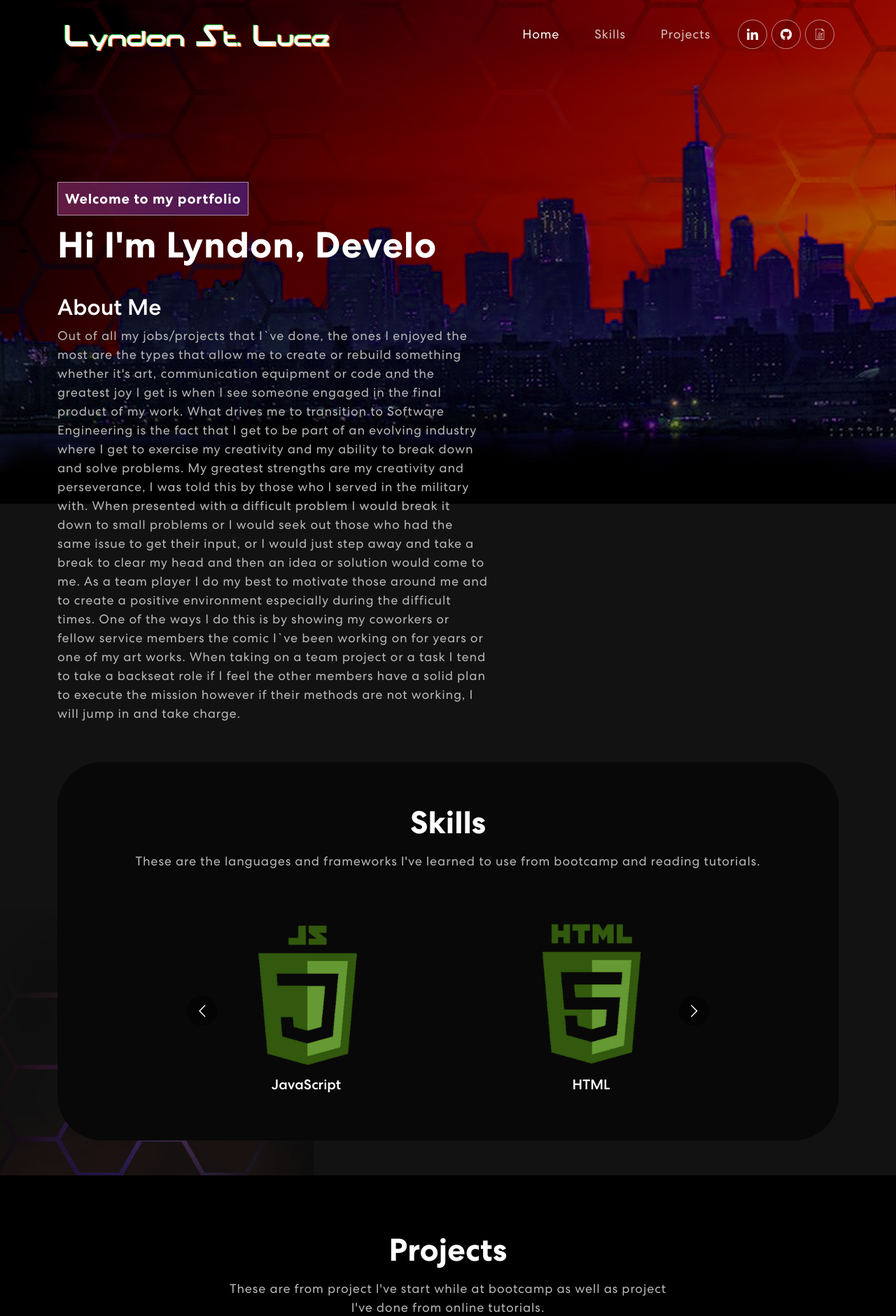
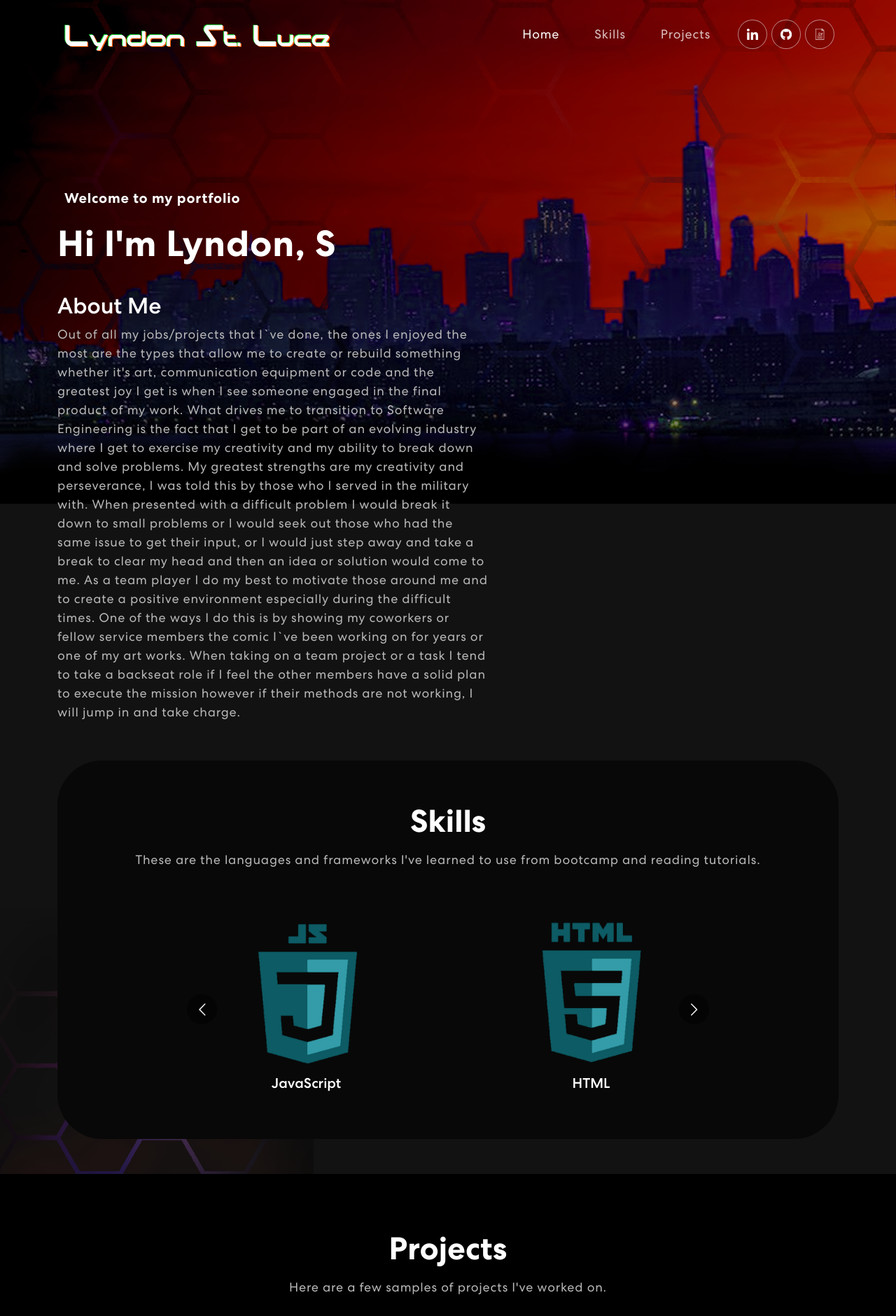
Before and after one commit to LyndonYRB/portfolio2022, a React (Create React App) app: page / in a window 1280 px wide. Shown: the top 1881 px of the page at 70% size. Built offline with nearby package versions, Linux system fonts and the light colour scheme.

Commit message:
minor changes

```diff
--- a/src/App.css
+++ b/src/App.css
@@ -246,8 +246,6 @@ nav.navbar .navbar-toggler[aria-expanded="true"] .navbar-toggler-icon {
   font-weight: 700;
   letter-spacing: 0.8px;
   padding: 8px 10px;
-  background: linear-gradient(90.21deg, rgba(170, 54, 124, 0.5) -5.91%, rgba(74, 47, 189, 0.5) 111.58%);
-  border: 1px solid rgba(255, 255, 255, 0.5);
   font-size: 20px;
   margin-bottom: 16px;
   display: inline-block;
@@ -328,6 +326,11 @@ nav.navbar .navbar-toggler[aria-expanded="true"] .navbar-toggler-icon {
   bottom: 0;
   width: 35%;
   z-index: -4;
+}
+.item {
+
+  filter:hue-rotate(90deg);
+
 }
 
 /* Projects CSS*/
--- a/src/components/Banner.jsx
+++ b/src/components/Banner.jsx
@@ -10,8 +10,8 @@ export const Banner = () => {
   const [isDeleting, setIsDeleting] = useState(false);
   const toRotate = ["Developer", "Soldier", "Artist"];
   const [text, setText] = useState("");
-  const [delta, setDelta] = useState(300 - Math.random() * 100);
-  const period = 2000;
+  const [delta, setDelta] = useState(300 - Math.random() * 200);
+  const period = 1500;
 
   useEffect(() => {
     let ticker = setInterval(() => {
--- a/src/components/Projects.jsx
+++ b/src/components/Projects.jsx
@@ -47,10 +47,7 @@ export default function Projects() {
                   }
                 >
                   <h2>Projects</h2>
-                  <p>
-                    These are from project I've start while at bootcamp as well
-                    as project I've done from online tutorials.
-                  </p>
+                  <p>Here are a few samples of projects I've worked on.</p>
                 </div>
               )}
             </TrackVisibility>
```
